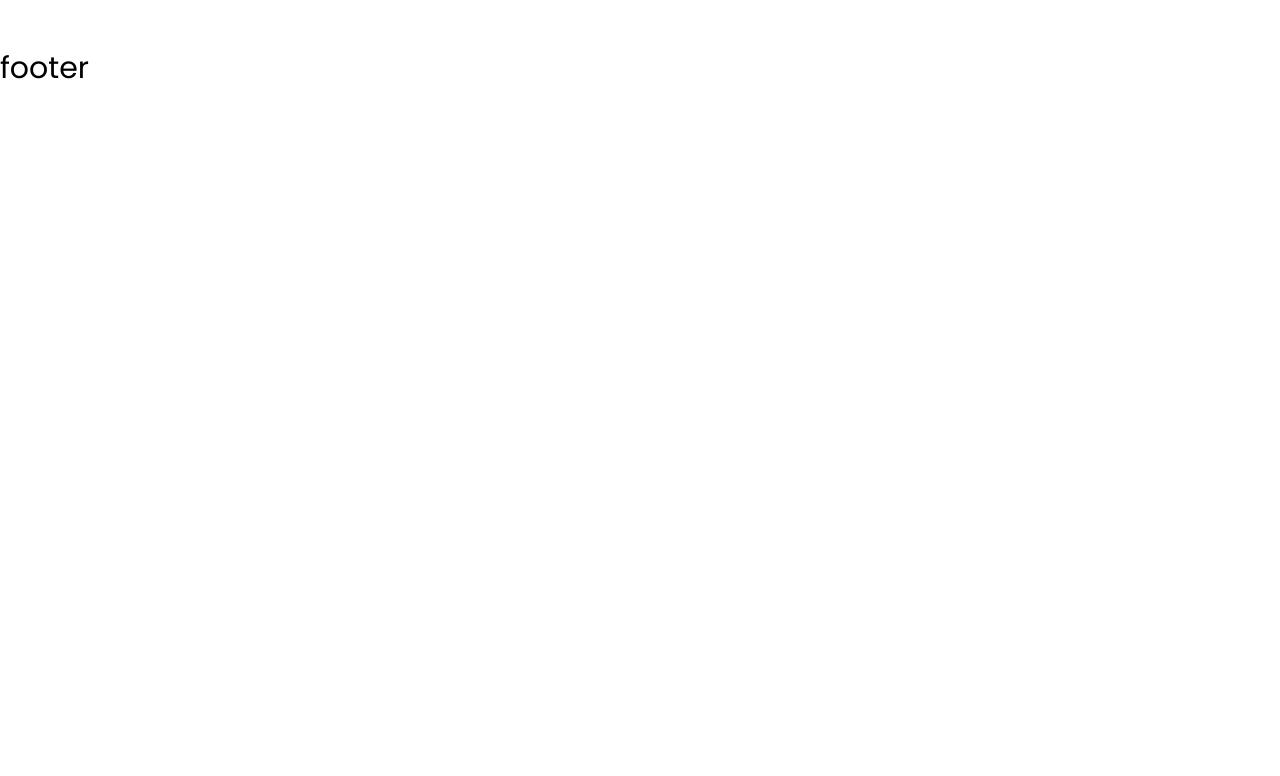
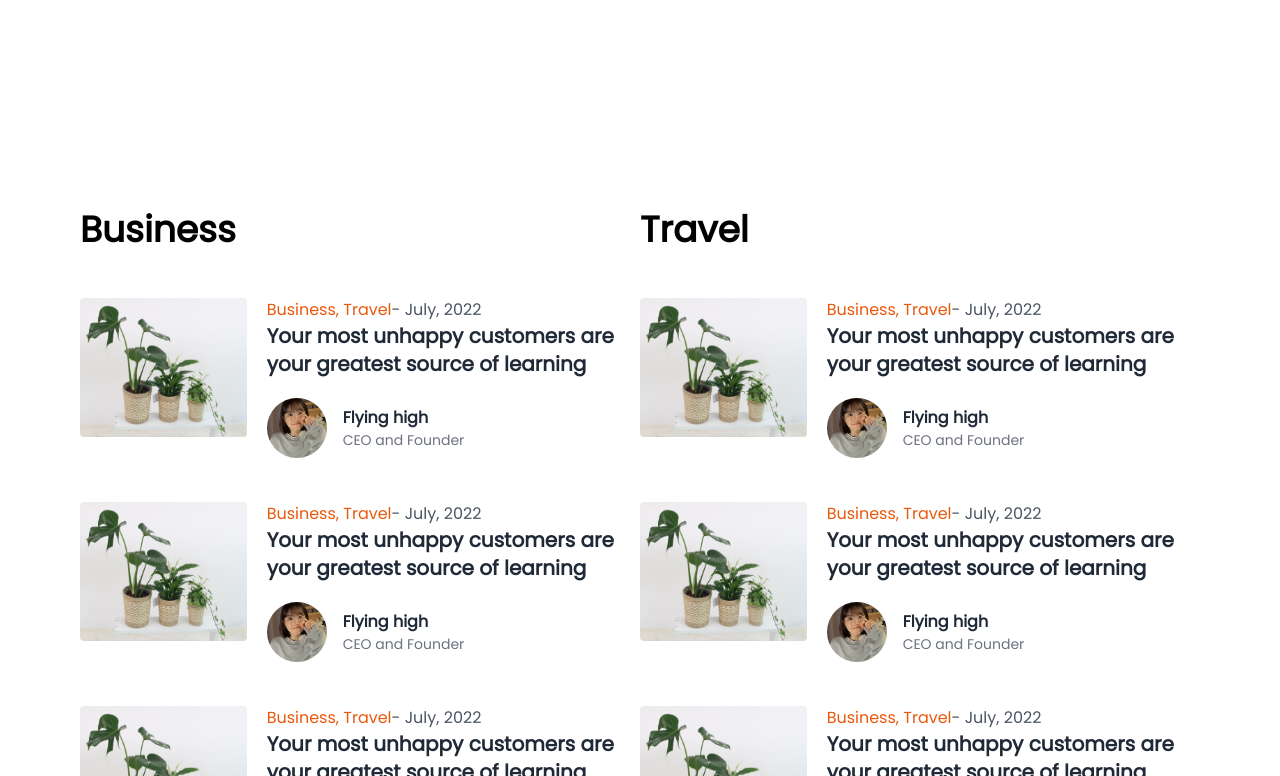
Before and after one commit to taesung1993/next-blog, a Next.js app: page / in a window 1280 px wide. Shown: the part 3364-4140 px from the top of the page. Before the commit the page ends 3453 px from the top, so only its background shows below. Built offline with nearby package versions, Linux system fonts and the light colour scheme.

Commit message:
publish initial section 4

```diff
--- a/components/section3.js
+++ b/components/section3.js
@@ -5,7 +5,7 @@ import Author from './_child/author';
 
 export default function section3() {
   return (
-    <section className="container mx-auto md:px-20 py-10">
+    <section className="container mx-auto md:px-20 py-16">
       <h1 className="font-bold text-4xl py-12 text-center">Most Popular</h1>
 
       {/* swiper */}
--- /dev/null
+++ b/components/section4.js
@@ -0,0 +1,73 @@
+import Image from "next/image";
+import Link from "next/link";
+import Author from "./_child/author";
+
+export default function section4() {
+  return (
+    <section className="container mx-auto md:px-20 py-16">
+      <div className="grid lg:grid-cols-2">
+        <div className="item">
+          <h1 className="font-bold text-4xl py-12">Business</h1>
+          <div className="flex flex-col gap-6">
+            {Post()}
+            {Post()}
+            {Post()}
+            {Post()}
+            {Post()}
+          </div>
+        </div>
+        <div className="item">
+          <h1 className="font-bold text-4xl py-12">Travel</h1>
+          <div className="flex flex-col gap-6">
+            {Post()}
+            {Post()}
+            {Post()}
+            {Post()}
+            {Post()}
+          </div>
+        </div>
+      </div>
+    </section>
+  );
+}
+
+function Post() {
+  return (
+    <div className="flex gap-5">
+      <div className="image flex flex-col justify-start">
+        <Link href={"/"}>
+          <a>
+            <Image
+              src={"/images/banner_img_01.jpg"}
+              className="rounded"
+              width={300}
+              height={250}
+            />
+          </a>
+        </Link>
+      </div>
+      <div className="info flex justify-center flex-col">
+        <div className="cat">
+          <Link href={"/"}>
+            <a className="text-orange-600 hover:text-orange-800">
+              Business, Travel
+            </a>
+          </Link>
+          <Link href={"/"}>
+            <a className="text-gray-600 hover:text-gray-800">- July, 2022</a>
+          </Link>
+        </div>
+
+        <div className="title">
+          <Link href={"/"}>
+            <a className="text-xl font-bold text-gray-800 hover:text-gray-600">
+              Your most unhappy customers are your greatest source of learning
+            </a>
+          </Link>
+        </div>
+
+        <Author />
+      </div>
+    </div>
+  );
+}
--- a/pages/index.js
+++ b/pages/index.js
@@ -2,6 +2,7 @@ import Format from '../layout/format';
 import Section1 from '../components/section1';
 import Section2 from '../components/section2';
 import Section3 from '../components/section3';
+import Section4 from '../components/section4';
 
 export default function Home() {
   return (
@@ -9,6 +10,7 @@ export default function Home() {
       <Section1/>
       <Section2/>
       <Section3/>
+      <Section4/>
     </Format>
   )
 }
```
Also changed, not shown: jsconfig.json (added, +14 -0 lines).
